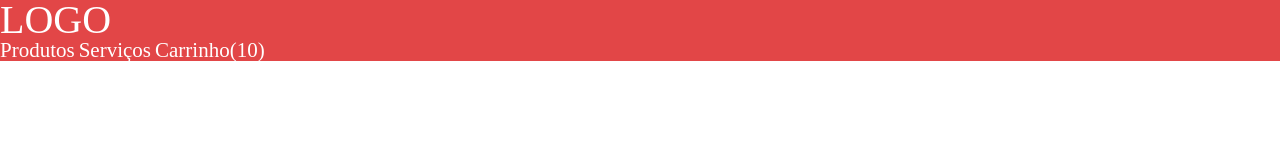
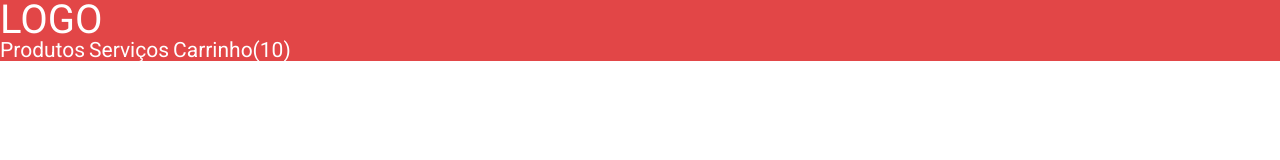
Before and after one commit to MellonFive/loja-fone2, a plain HTML site: page index.html in a window 1280 px wide. Drawn offline with Linux system fonts and the light colour scheme.

Commit message:
002 Desafio intermediário

```diff
--- a/header.css
+++ b/header.css
@@ -7,10 +7,12 @@ h1, a {
 }
 
 h1 {
+    font-family: 'Roboto';
     font-size: 40px;
 }
 
 a {
+    font-family: 'Roboto';
     font-size: 21px;
     text-decoration: none;
 }
```
